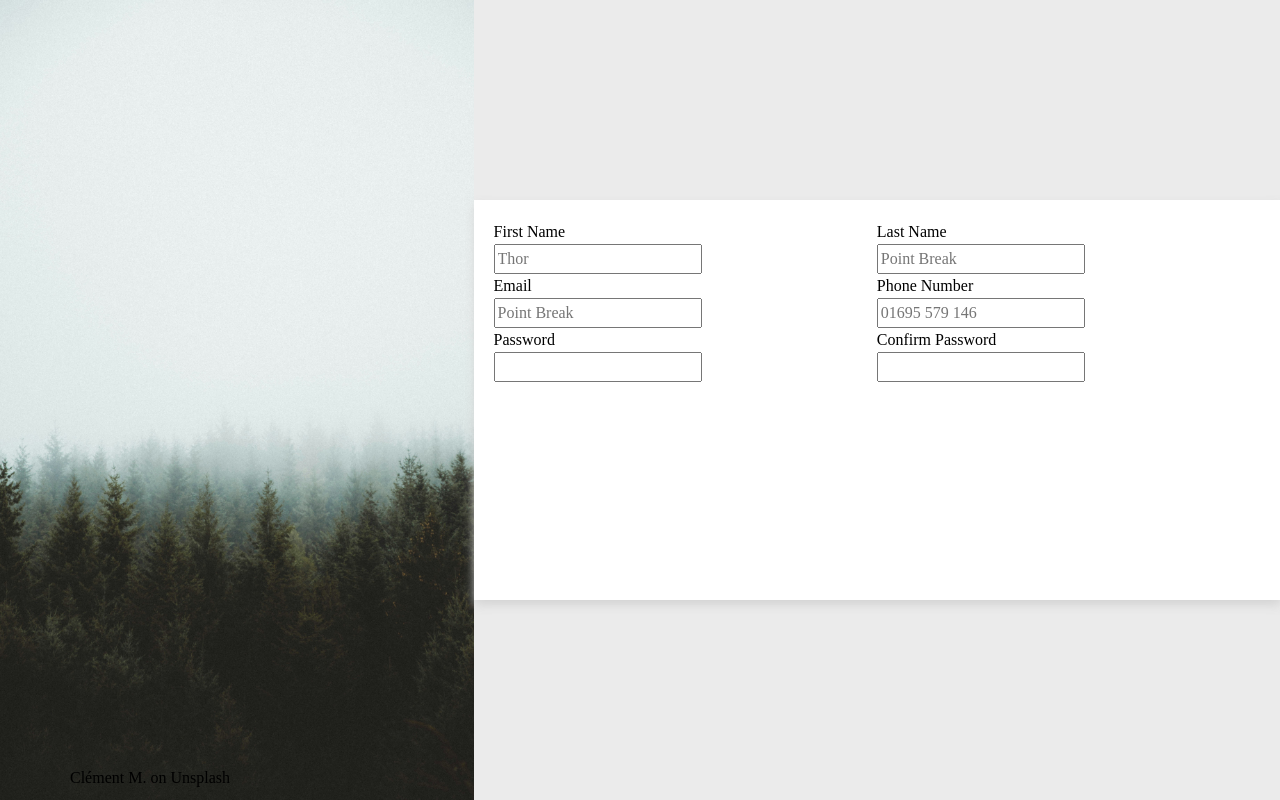
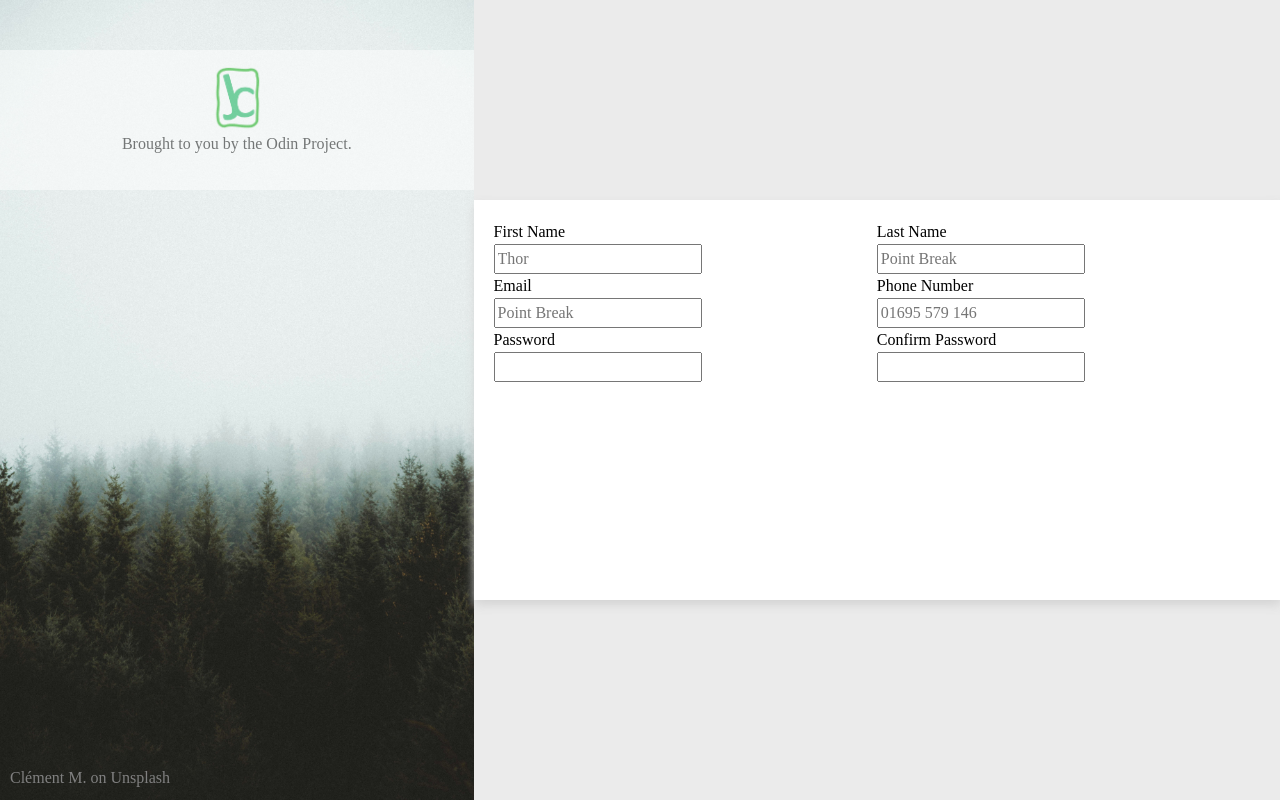
Before and after one commit to Callaghanjake/Odin-Project_Signup-Form, a plain HTML site: page index.html in a window 1280 px wide. Drawn offline with Linux system fonts and the light colour scheme.

Commit message:
feat: add logo and tagline to form image.

```diff
--- a/index.html
+++ b/index.html
@@ -9,6 +9,10 @@
 <body>
     <div class="content-container">
         <div class="side-image">
+            <div class="logo">
+                <img src="./img/JCLogov2.png">
+                <p class="tag-line">Brought to you by the Odin Project.</p>
+            </div>
             <div class="credit">
                 <a href="https://unsplash.com/@cmreflections?utm_content=creditCopyText&utm_medium=referral&utm_source=unsplash">Clément M.</a> on <a href="https://unsplash.com/photos/photo-of-pine-trees-igX2deuD9lc?utm_content=creditCopyText&utm_medium=referral&utm_source=unsplash">Unsplash</a>
             </div>
--- a/style.css
+++ b/style.css
@@ -55,15 +55,35 @@
     background-size: cover;
 }
 
+.logo {
+    position: relative;
+    background-color: white;
+    top: 50px;
+    height: 17.5vh;
+    opacity: 0.5;
+    padding: 15px 0;
+}
+
+.logo > img {
+    width: 50px;
+    margin: auto;
+}
+
+.tag-line {
+    width: 100%;
+    text-align: center;
+}
+
 .credit {
     position: absolute;
     bottom: 10px;
-    left: 70px;
+    left: 10px;
+    color: grey;
 }
 
 .credit > a {
     text-decoration: none;
-    color: black;
+    color: grey;
 }
 
 .form-container {
```
Also changed, not shown: img/JCLogov2.png (added).
